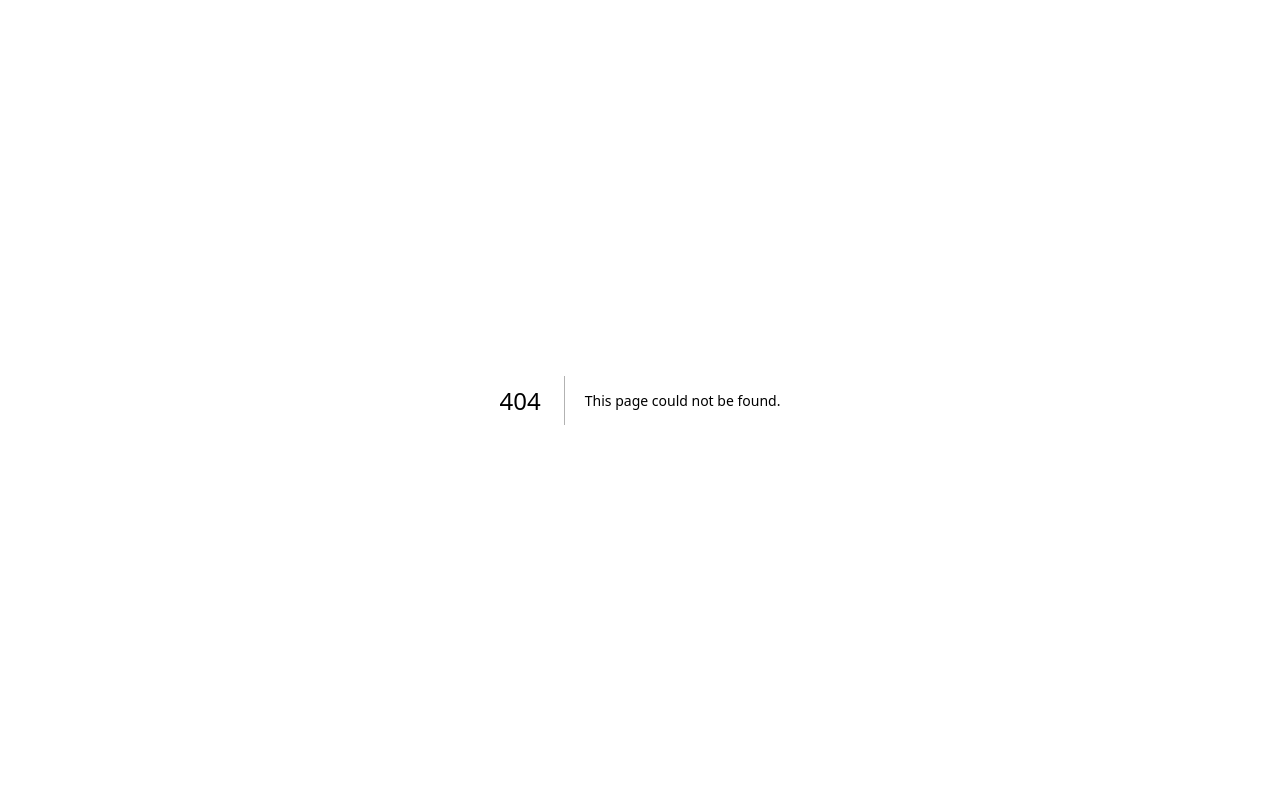
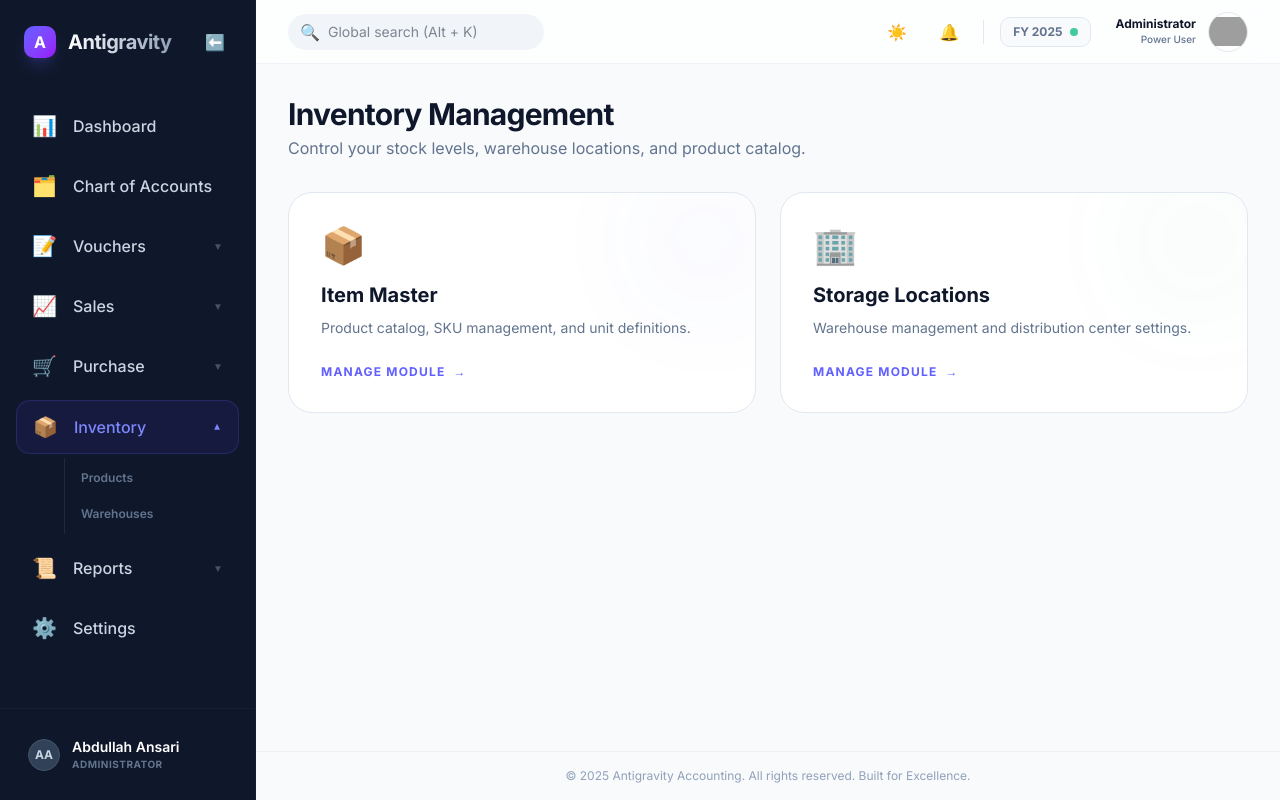
Before and after one commit to Ansari839/account-app, a Next.js app: page /inventory in a window 1280 px wide. Before the commit this address had no page. Built offline with nearby package versions, Linux system fonts and the light colour scheme; sample sign-in values are in the browser's storage; grey boxes are pictures that could not be loaded.

Commit message:
feat: Introduce inventory module with product management API, service, and UI pages, including a new sidebar component.

```diff
--- a/app/api/finance/products/route.ts
+++ b/app/api/finance/products/route.ts
@@ -1,5 +1,9 @@
 
 import { ProductController } from '@/controllers/product.controller';
+
+export async function GET(req: Request) {
+    return ProductController.getAll();
+}
 
 export async function POST(req: Request) {
     return ProductController.create(req);
--- /dev/null
+++ b/app/inventory/page.tsx
@@ -0,0 +1,57 @@
+"use client";
+
+import React from 'react';
+import MainLayout from '@/components/MainLayout';
+import Link from 'next/link';
+
+const inventoryModules = [
+    {
+        title: 'Item Master',
+        desc: 'Product catalog, SKU management, and unit definitions.',
+        path: '/inventory/products',
+        icon: '📦',
+        color: 'from-blue-500 to-indigo-600'
+    },
+    {
+        title: 'Storage Locations',
+        desc: 'Warehouse management and distribution center settings.',
+        path: '/inventory/warehouses',
+        icon: '🏢',
+        color: 'from-emerald-500 to-teal-600'
+    }
+];
+
+export default function InventoryIndex() {
+    return (
+        <MainLayout>
+            <div className="space-y-8 animate-in fade-in slide-in-from-bottom-4 duration-700">
+                <div>
+                    <h1 className="text-3xl font-bold tracking-tight">Inventory Management</h1>
+                    <p className="text-slate-500 mt-1">Control your stock levels, warehouse locations, and product catalog.</p>
+                </div>
+
+                <div className="grid grid-cols-1 md:grid-cols-2 gap-6">
+                    {inventoryModules.map((mod) => (
+                        <Link
+                            key={mod.title}
+                            href={mod.path}
+                            className="group p-8 bg-white dark:bg-slate-900/40 border border-slate-200 dark:border-slate-800 rounded-3xl hover:shadow-2xl hover:shadow-indigo-500/10 transition-all duration-300 relative overflow-hidden"
+                        >
+                            <div className={`absolute -right-4 -top-4 w-32 h-32 bg-gradient-to-br ${mod.color} opacity-5 rounded-full blur-3xl group-hover:scale-150 transition-transform duration-700`}></div>
+
+                            <div className="relative z-10">
+                                <span className="text-4xl mb-4 block">{mod.icon}</span>
+                                <h3 className="text-xl font-bold group-hover:text-indigo-500 transition-colors">{mod.title}</h3>
+                                <p className="text-sm text-slate-500 mt-2 leading-relaxed">{mod.desc}</p>
+
+                                <div className="mt-6 flex items-center text-xs font-bold text-indigo-500 uppercase tracking-widest gap-2">
+                                    Manage Module <span>→</span>
+                                </div>
+                            </div>
+                        </Link>
+                    ))}
+                </div>
+            </div>
+        </MainLayout>
+    );
+}
--- /dev/null
+++ b/app/inventory/products/page.tsx
@@ -0,0 +1,86 @@
+"use client";
+
+import React, { useEffect, useState } from 'react';
+import MainLayout from '@/components/MainLayout';
+import DataTable from '@/components/DataTable';
+import { authenticatedFetch } from '@/lib/api-client';
+
+interface Product {
+    id: string;
+    code: string;
+    name: string;
+    category?: { name: string };
+    baseUnit?: { name: string };
+    taxCode?: { name: string };
+    openingStock: string | number;
+}
+
+export default function ProductsPage() {
+    const [products, setProducts] = useState<Product[]>([]);
+    const [isLoading, setIsLoading] = useState(true);
+
+    useEffect(() => {
+        authenticatedFetch('/api/finance/products')
+            .then(res => res.json())
+            .then(json => {
+                if (!json.success || !Array.isArray(json.data)) {
+                    console.error('Failed to load products:', json.error);
+                    return;
+                }
+                setProducts(json.data);
+                setIsLoading(false);
+            })
+            .catch(err => {
+                console.error('Fetch error:', err);
+                setIsLoading(false);
+            });
+    }, []);
+
+    const columns = [
+        { header: 'P-Code', accessor: 'code' },
+        { header: 'Product Name', accessor: 'name' },
+        {
+            header: 'Category',
+            accessor: (item: Product) => item.category?.name || 'Uncategorized'
+        },
+        {
+            header: 'Unit',
+            accessor: (item: Product) => item.baseUnit?.name || 'N/A'
+        },
+        {
+            header: 'OS Qty',
+            accessor: 'openingStock'
+        },
+        {
+            header: 'Tax',
+            accessor: (item: Product) => item.taxCode?.name || 'Exempt'
+        },
+    ];
+
+    return (
+        <MainLayout>
+            <div className="space-y-6">
+                <div className="flex items-center justify-between">
+                    <div>
+                        <h1 className="text-3xl font-bold tracking-tight bg-gradient-to-r from-slate-900 to-slate-500 dark:from-white dark:to-slate-400 bg-clip-text text-transparent">
+                            Item Master
+                        </h1>
+                        <p className="text-slate-500 mt-1">Manage your professional catalog of products and services.</p>
+                    </div>
+                    <button className="px-5 py-2.5 bg-indigo-600 text-white rounded-xl text-sm font-bold shadow-lg shadow-indigo-500/20 hover:scale-105 transition-all">
+                        + New Product
+                    </button>
+                </div>
+
+                <div className="bg-white/50 dark:bg-slate-900/40 backdrop-blur-xl border border-slate-200/50 dark:border-slate-800/50 rounded-3xl overflow-hidden shadow-2xl">
+                    <DataTable
+                        columns={columns}
+                        data={products}
+                        isLoading={isLoading}
+                        searchPlaceholder="Search SKU or Name..."
+                    />
+                </div>
+            </div>
+        </MainLayout>
+    );
+}
--- /dev/null
+++ b/app/inventory/warehouses/page.tsx
@@ -0,0 +1,81 @@
+"use client";
+
+import React, { useEffect, useState } from 'react';
+import MainLayout from '@/components/MainLayout';
+import DataTable from '@/components/DataTable';
+import { authenticatedFetch } from '@/lib/api-client';
+
+interface Warehouse {
+    id: string;
+    code: string;
+    name: string;
+    address?: string;
+    isDefault: boolean;
+}
+
+export default function WarehousesPage() {
+    const [warehouses, setWarehouses] = useState<Warehouse[]>([]);
+    const [isLoading, setIsLoading] = useState(true);
+
+    useEffect(() => {
+        authenticatedFetch('/api/finance/warehouses')
+            .then(res => res.json())
+            .then(json => {
+                if (!json.success || !Array.isArray(json.data)) {
+                    console.error('Failed to load warehouses:', json.error);
+                    return;
+                }
+                setWarehouses(json.data);
+                setIsLoading(false);
+            })
+            .catch(err => {
+                console.error('Fetch error:', err);
+                setIsLoading(false);
+            });
+    }, []);
+
+    const columns = [
+        { header: 'Code', accessor: 'code' },
+        { header: 'Warehouse Name', accessor: 'name' },
+        { header: 'Location / Address', accessor: 'address' },
+        {
+            header: 'Status',
+            accessor: (item: Warehouse) => (
+                <div className="flex items-center gap-2">
+                    {item.isDefault ? (
+                        <span className="px-2 py-0.5 bg-emerald-500/10 text-emerald-500 text-[10px] font-bold rounded-full">DEFAULT</span>
+                    ) : (
+                        <span className="px-2 py-0.5 bg-slate-500/10 text-slate-500 text-[10px] font-bold rounded-full">ACTIVE</span>
+                    )}
+                </div>
+            )
+        },
+    ];
+
+    return (
+        <MainLayout>
+            <div className="space-y-6">
+                <div className="flex items-center justify-between">
+                    <div>
+                        <h1 className="text-3xl font-bold tracking-tight bg-gradient-to-r from-slate-900 to-slate-500 dark:from-white dark:to-slate-400 bg-clip-text text-transparent">
+                            Storage Locations
+                        </h1>
+                        <p className="text-slate-500 mt-1">Manage physical warehouses and distribution centers.</p>
+                    </div>
+                    <button className="px-5 py-2.5 bg-indigo-600 text-white rounded-xl text-sm font-bold shadow-lg shadow-indigo-500/20 hover:scale-105 transition-all">
+                        + New Warehouse
+                    </button>
+                </div>
+
+                <div className="bg-white/50 dark:bg-slate-900/40 backdrop-blur-xl border border-slate-200/50 dark:border-slate-800/50 rounded-3xl overflow-hidden shadow-2xl">
+                    <DataTable
+                        columns={columns}
+                        data={warehouses}
+                        isLoading={isLoading}
+                        searchPlaceholder="Search Code or Name..."
+                    />
+                </div>
+            </div>
+        </MainLayout>
+    );
+}
--- a/components/Sidebar.tsx
+++ b/components/Sidebar.tsx
@@ -10,6 +10,7 @@ const menuItems = [
     { name: 'Vouchers', icon: '📝', path: '/finance/vouchers', sub: ['Journal', 'Payment', 'Receipt'] },
     { name: 'Sales', icon: '📈', path: '/sales/invoices', sub: ['Order', 'Invoice', 'Return'] },
     { name: 'Purchase', icon: '🛒', path: '/purchase/invoices', sub: ['Order', 'Invoice', 'Return'] },
+    { name: 'Inventory', icon: '📦', path: '/inventory', sub: ['Products', 'Warehouses'] },
     { name: 'Reports', icon: '📜', path: '/finance/reports', sub: ['P&L', 'Balance Sheet', 'Ledger', 'Aging'] },
     { name: 'Settings', icon: '⚙️', path: '/admin/settings' },
 ];
--- a/controllers/product.controller.ts
+++ b/controllers/product.controller.ts
@@ -3,6 +3,15 @@ import { NextResponse } from 'next/server';
 import { ProductService } from '@/services/product.service';
 
 export class ProductController {
+    static async getAll() {
+        try {
+            const products = await ProductService.getAllProducts();
+            return NextResponse.json({ success: true, data: products });
+        } catch (error: any) {
+            return NextResponse.json({ success: false, error: error.message }, { status: 500 });
+        }
+    }
+
     static async create(req: Request) {
         try {
             const body = await req.json();
--- a/services/product.service.ts
+++ b/services/product.service.ts
@@ -69,4 +69,18 @@ export class ProductService {
             }
         });
     }
+
+    /**
+     * Get All Products
+     */
+    static async getAllProducts() {
+        return prisma.product.findMany({
+            include: {
+                category: true,
+                baseUnit: true,
+                taxCode: true,
+            },
+            orderBy: { name: 'asc' }
+        });
+    }
 }
```
